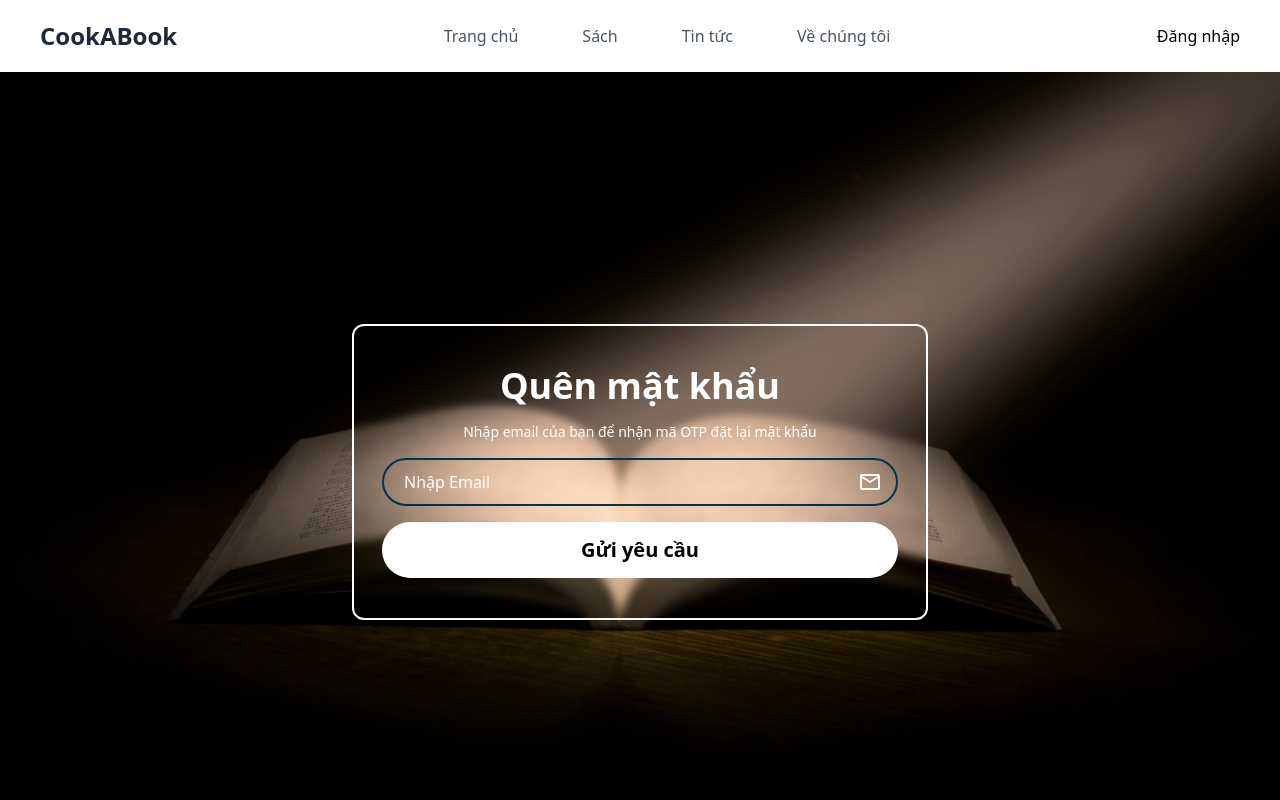
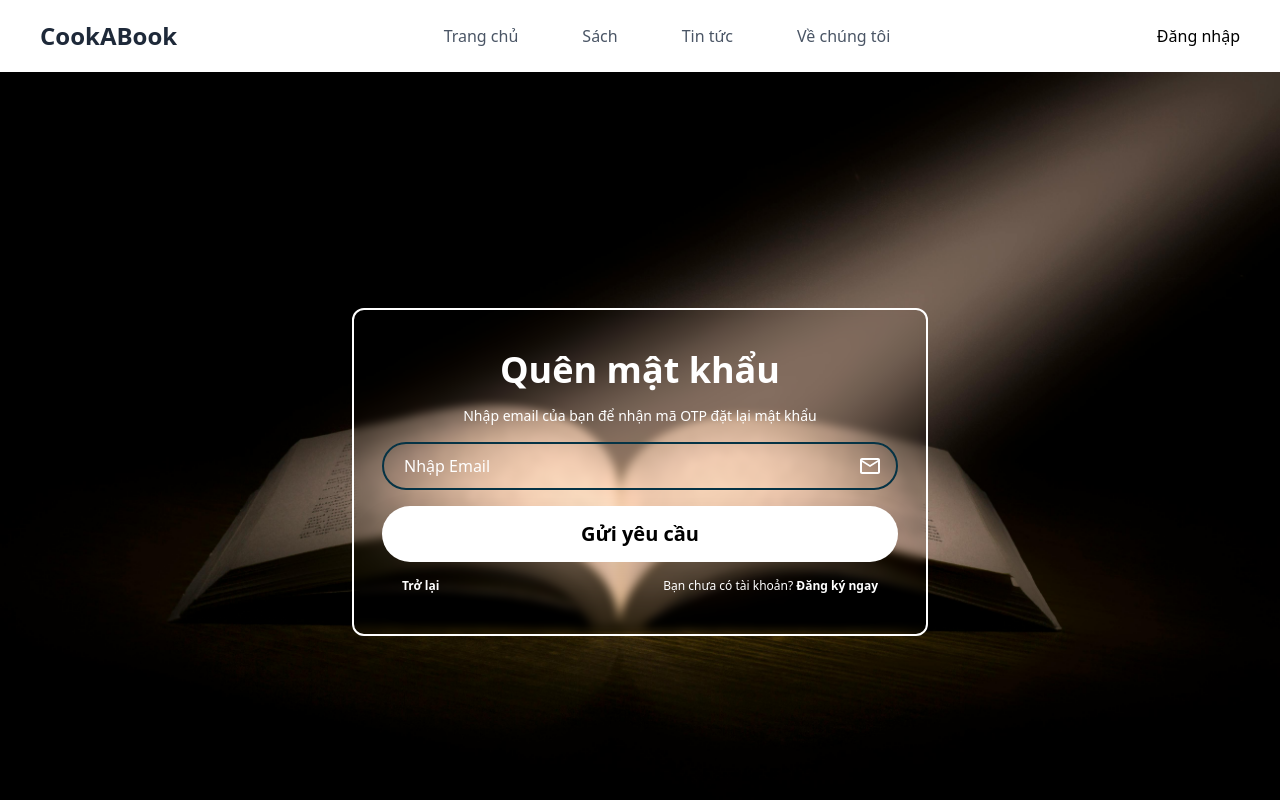
Before and after one commit to ninhcute789/CookABook_frontend, a React (Vite) app: page /quen-mat-khau/nhap-email in a window 1280 px wide. Shown: the top 800 px of the page. Built offline with nearby package versions, Linux system fonts and the light colour scheme.

Commit message:
minor changes

```diff
--- a/src/components/getPassword/EmailInput.jsx
+++ b/src/components/getPassword/EmailInput.jsx
@@ -1,5 +1,5 @@
 import { useState, useEffect, useContext } from "react";
-import { useLocation, useNavigate } from "react-router-dom";
+import { Link, NavLink, useLocation, useNavigate } from "react-router-dom";
 import { forgotPasswordRequest } from "../../services/ForgotPasswordServices";
 import bg from "../../assets/bg-10.jpg";
 import { AppContext } from "../../context/AppContext";
@@ -87,6 +87,18 @@ const EmailInput = () => {
             {isLoading ? <div className="spinner-border"></div> : "Gửi yêu cầu"}
           </button>
 
+          <div className="text-center mt-4 text-xs text-white flex flex-row gap-2 justify-between px-5">
+            <Link to="/dang-nhap" className="font-bold hover:underline">
+              Trở lại
+            </Link>
+            <div>
+              Bạn chưa có tài khoản?{" "}
+              <NavLink to="/dang-ky" className="font-bold hover:underline">
+                Đăng ký ngay
+              </NavLink>
+            </div>
+          </div>
+
           {/* Chuyển sang đăng ký */}
           {/* <div className="text-center mt-4 text-xs text-white">
             Bạn chưa có tài khoản?{" "}
```
